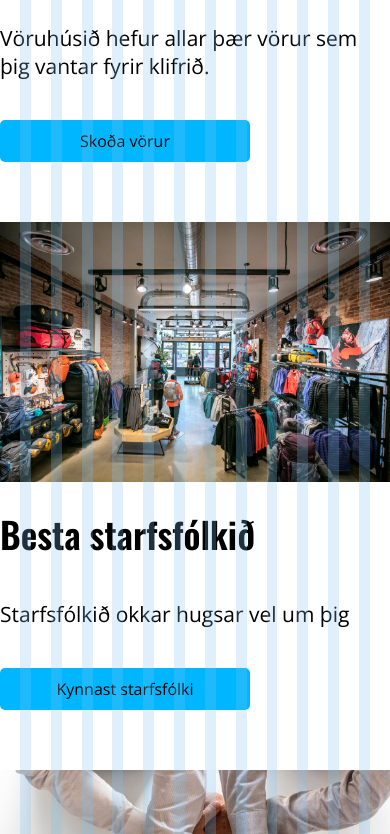
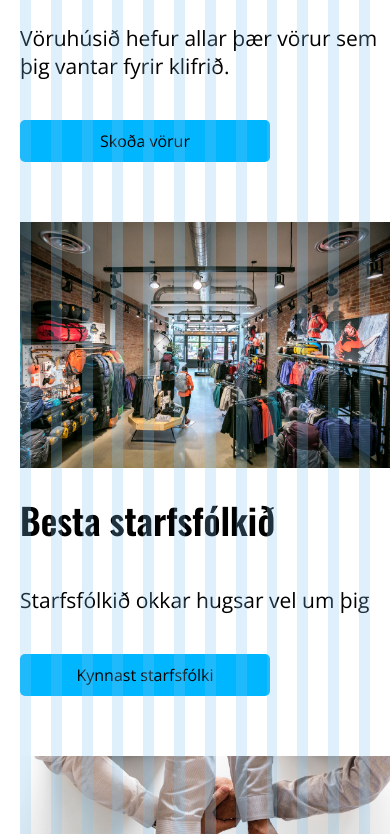
Before and after one commit to andrearakel/Vefforritun, a website: page vef1-2019-h1/index.html in a window 390 px wide. Shown: the part 312-1146 px from the top of the page. Drawn offline with nearby package versions, Linux system fonts and the light colour scheme; files that its build step writes are made by us from their sources; files whose address does not match are found by name.

Commit message:
eh lagað

```diff
--- a/vef1-2019-h1/scss/textphoto.scss
+++ b/vef1-2019-h1/scss/textphoto.scss
@@ -17,6 +17,7 @@
 
     @media(max-width: 799px){
       flex-direction: column;
+      padding-left: $gutter;
     }
 
     @media(min-width: 800px) {
```
